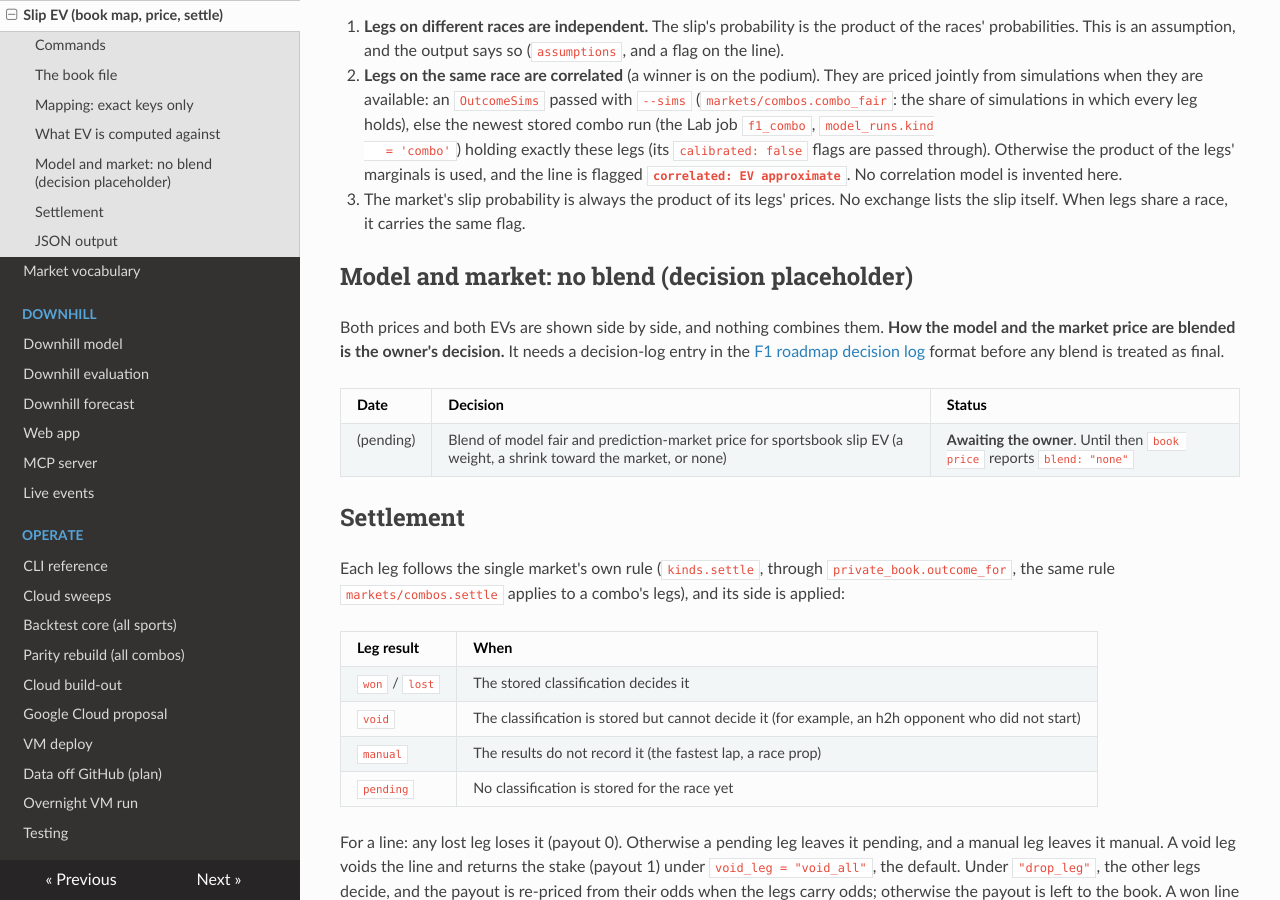
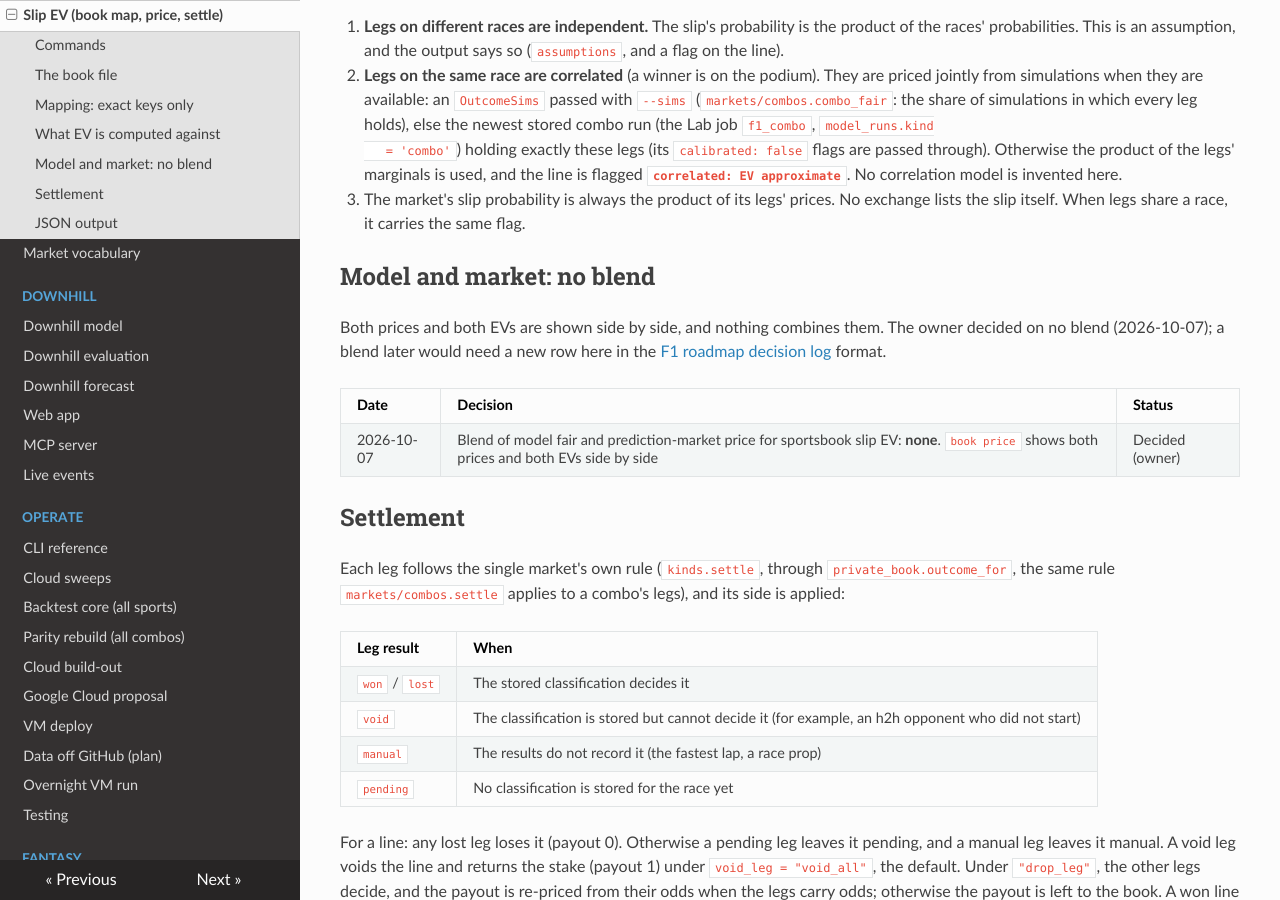
Before and after one commit to lalligagger/racinglines-public, an MkDocs documentation site: the page built from docs/sportsbook/slips.md, in a window 1280 px wide and 900 px high, scrolled down 2630 px. Built offline with MkDocs 1.6.1, drawn with Linux system fonts in a browser that asks for light colours; nearby versions of some CDN libraries.

Commit message:
[core] Owner decisions 2026-10-07: GlobalModel confirmed for NASCAR and MotoGP, slip EV has no blend; the stage-mode test follows C12a's session schedules
Co-Authored-By: Claude Opus 5.5 (1M context) <noreply@anthropic.com>
Claude-Session: https://claude.ai/code/session_01LegXdyHJnJKJ1it5DVd2XT

```diff
--- a/docs/sportsbook/slips.md
+++ b/docs/sportsbook/slips.md
@@ -117,15 +117,14 @@ slip:
 3. The market's slip probability is always the product of its legs' prices. No exchange lists the slip itself. When
    legs share a race, it carries the same flag.
 
-## Model and market: no blend (decision placeholder)
+## Model and market: no blend
 
-Both prices and both EVs are shown side by side, and nothing combines them. **How the model and the market price
-are blended is the owner's decision.** It needs a decision-log entry in the
-[F1 roadmap decision log](../f1-roadmap.md) format before any blend is treated as final.
+Both prices and both EVs are shown side by side, and nothing combines them. The owner decided on no blend
+(2026-10-07); a blend later would need a new row here in the [F1 roadmap decision log](../f1-roadmap.md) format.
 
 | Date | Decision | Status |
 |---|---|---|
-| (pending) | Blend of model fair and prediction-market price for sportsbook slip EV (a weight, a shrink toward the market, or none) | **Awaiting the owner**. Until then `book price` reports `blend: "none"` |
+| 2026-10-07 | Blend of model fair and prediction-market price for sportsbook slip EV: **none**. `book price` shows both prices and both EVs side by side | Decided (owner) |
 
 ## Settlement
 
```
Also changed, not shown: docs/f1-roadmap.md (+1 -1 lines), docs/todo.md (+0 -1 lines), 4 other files.
